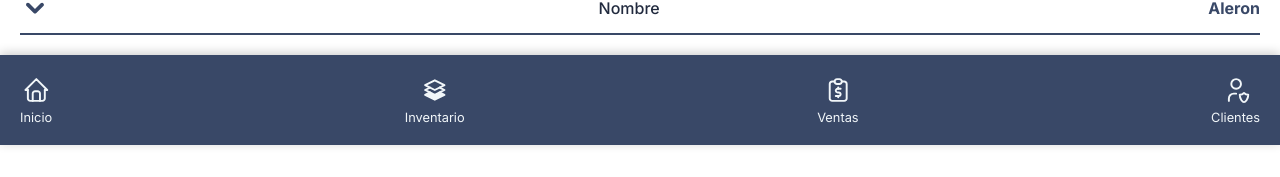
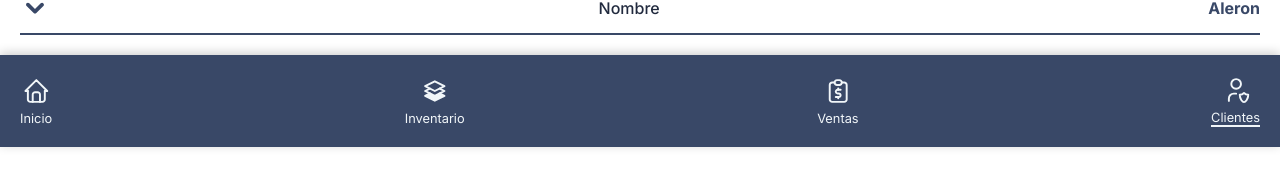
Before and after one commit to edmirgalvan01/inventory-app, a React (Vite) app: page /clients in a window 1280 px wide. Shown: the part 601-778 px from the top of the page. Built offline with nearby package versions, Linux system fonts and the light colour scheme.

Commit message:
Create navbar distinct

```diff
--- a/src/components/Navbar/Navbar.css
+++ b/src/components/Navbar/Navbar.css
@@ -19,3 +19,6 @@
   gap: 5px;
   text-decoration: none;
 }
+.navbar--item.active {
+  border-bottom: 2px solid var(--color-white);
+}
--- a/src/components/Navbar/Navbar.tsx
+++ b/src/components/Navbar/Navbar.tsx
@@ -1,23 +1,30 @@
 import "./Navbar.css";
 import { ClientsIcon, HomeIcon, InventoryIcon, SalesIcon } from "../icons";
 import { Link } from "react-router-dom";
+import { PATHNAMES } from "../../consts";
 
 export function Navbar() {
+  const getItemClassName = (pathname: string) => {
+    return window.location.pathname === pathname
+      ? "navbar--item active"
+      : "navbar--item";
+  };
+
   return (
     <nav className="navbar">
-      <Link to="/" className="navbar--item">
+      <Link to="/" className={getItemClassName(PATHNAMES.home)}>
         <HomeIcon />
         Inicio
       </Link>
-      <Link to="/inventory" className="navbar--item">
+      <Link to="/inventory" className={getItemClassName(PATHNAMES.inventory)}>
         <InventoryIcon />
         Inventario
       </Link>
-      <Link to="/sales" className="navbar--item">
+      <Link to="/sales" className={getItemClassName(PATHNAMES.sales)}>
         <SalesIcon />
         Ventas
       </Link>
-      <Link to="/clients" className="navbar--item">
+      <Link to="/clients" className={getItemClassName(PATHNAMES.clients)}>
         <ClientsIcon />
         Clientes
       </Link>
--- /dev/null
+++ b/src/consts.ts
@@ -0,0 +1,6 @@
+export const PATHNAMES = {
+    home: "/",
+    inventory: "/inventory",
+    sales: "/sales",
+    clients: "/clients",
+  };
```
